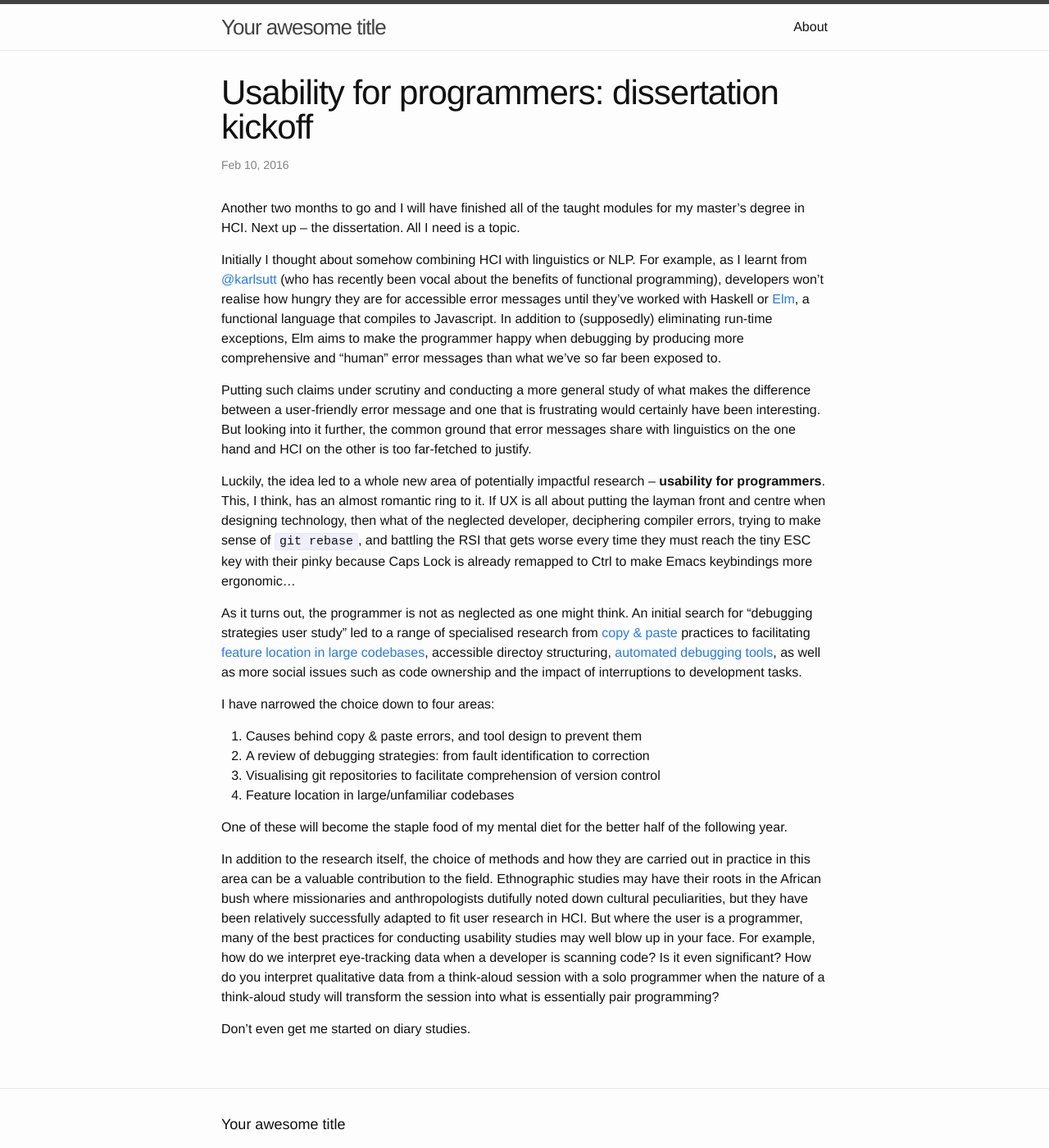
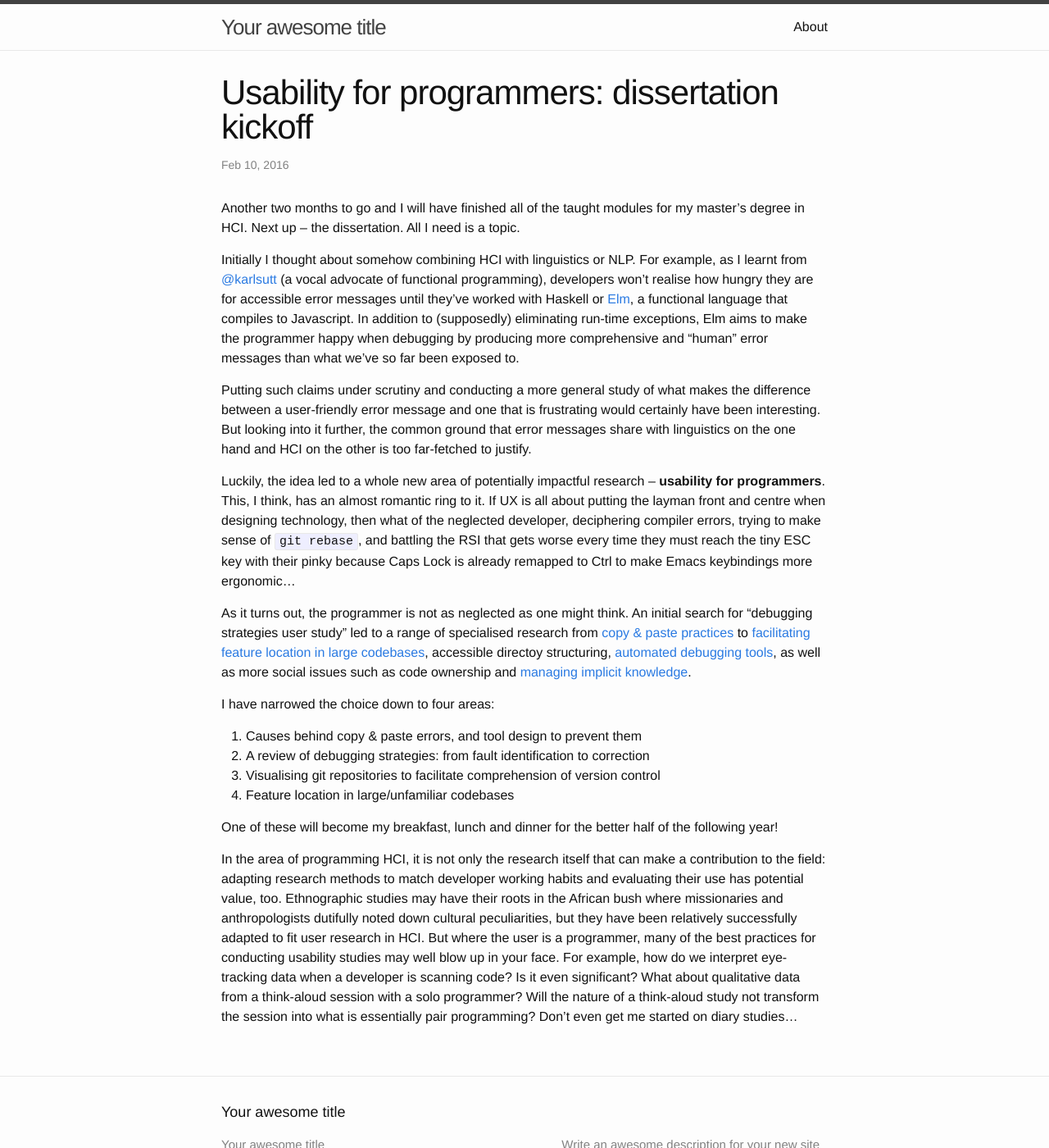
Before and after one commit to elisehein/blog, a Jekyll site: the page built from _posts/2016-02-10-msc-topic.md, in a window 1280 px wide and 1400 px high. Shown: the whole window at 82% size. Built offline with Jekyll 4.4.1, drawn with Linux system fonts in a browser that asks for light colours.

Commit message:
New post: Handy

```diff
--- a/_posts/2016-02-10-msc-topic.md
+++ b/_posts/2016-02-10-msc-topic.md
@@ -7,7 +7,7 @@
 tags:
 - msc
 - dev ux
-- ux research methods
+- hci research methods
 ---
 
 Another two months to go and I will have finished all of the taught modules
@@ -15,14 +15,13 @@
 topic.
 
 Initially I thought about somehow combining HCI with linguistics or NLP. For
-example, as I learnt from [@karlsutt](http://twitter.com/karlsutt) (who has
-recently been vocal about the benefits of functional programming), developers
-won't realise how hungry they are for accessible error messages until
-they've worked with Haskell or [Elm](http://elm-lang.org), a functional
-language that compiles to Javascript. In addition to (supposedly) eliminating
-run-time exceptions, Elm aims to make the programmer happy when debugging by
-producing more comprehensive and "human" error messages than what we've so far
-been exposed to.
+example, as I learnt from [@karlsutt](http://twitter.com/karlsutt) (a vocal
+advocate of functional programming), developers won't realise how hungry they
+are for accessible error messages until they've worked with Haskell or
+[Elm](http://elm-lang.org), a functional language that compiles to Javascript.
+In addition to (supposedly) eliminating run-time exceptions, Elm aims to make
+the programmer happy when debugging by producing more comprehensive and
+"human" error messages than what we've so far been exposed to.
 
 Putting such claims under scrutiny and conducting a more general study of what
 makes the difference between a user-friendly error message and one that is
@@ -41,13 +40,13 @@
 As it turns out, the programmer is not as neglected as one might think. An
 initial search for "debugging strategies user study" led to a range of
 specialised research from [copy &
-paste](http://ieeexplore.ieee.org/xpl/login.jsp?tp=&arnumber=1334896&url=http%3A%2F%2Fieeexplore.ieee.org%2Fxpls%2Fabs_all.jsp%3Farnumber%3D1334896)
-practices to facilitating [feature location in large codebases](How developers
-perform feature location tasks: a human-centric and process-oriented
-exploratory study), accessible directoy structuring, [automated debugging
+paste practices](http://ieeexplore.ieee.org/xpl/login.jsp?tp=&arnumber=1334896&url=http%3A%2F%2Fieeexplore.ieee.org%2Fxpls%2Fabs_all.jsp%3Farnumber%3D1334896)
+to [facilitating feature location in large
+codebases](http://onlinelibrary.wiley.com/doi/10.1002/smr.1593/abstract),
+accessible directoy structuring, [automated debugging
 tools](http://dl.acm.org/citation.cfm?id=2001445), as well as more social
-issues such as code ownership and the impact of interruptions to development
-tasks.
+issues such as code ownership and [managing implicit
+knowledge](http://dl.acm.org/citation.cfm?id=1134355).
 
 I have narrowed the choice down to four areas:
 
@@ -56,19 +55,19 @@
 3. Visualising git repositories to facilitate comprehension of version control
 4. Feature location in large/unfamiliar codebases
 
-One of these will become the staple food of my mental diet for the better half
-of the following year.
+One of these will become my breakfast, lunch and dinner for the better half
+of the following year!
 
-In addition to the research itself, the choice of methods and how they are
-carried out in practice in this area can be a valuable contribution to the
-field. Ethnographic studies may have their roots in the African bush where
-missionaries and anthropologists dutifully noted down cultural peculiarities,
-but they have been relatively successfully adapted to fit user research in
-HCI. But where the user is a programmer, many of the best practices for
-conducting usability studies may well blow up in your face. For example, how
-do we interpret eye-tracking data when a developer is scanning code? Is it
-even significant? How do you interpret qualitative data from a think-aloud
-session with a solo programmer when the nature of a think-aloud study will
-transform the session into what is essentially pair programming?
-
-Don't even get me started on diary studies.
+In the area of programming HCI, it is not only the research itself that can
+make a contribution to the field: adapting research methods to match developer
+working habits and evaluating their use has potential value, too. Ethnographic
+studies may have their roots in the African bush where missionaries and
+anthropologists dutifully noted down cultural peculiarities, but they have
+been relatively successfully adapted to fit user research in HCI. But where
+the user is a programmer, many of the best practices for conducting usability
+studies may well blow up in your face. For example, how do we interpret
+eye-tracking data when a developer is scanning code? Is it even significant?
+What about qualitative data from a think-aloud session with a solo
+programmer? Will the nature of a think-aloud study not transform the session
+into what is essentially pair programming? Don't even get me started on diary
+studies...
```
Also changed, not shown: _posts/2015-12-26-fruit-flies-like-a-banana.md (+2 -0 lines), _posts/2016-02-20-handy.md (added, +29 -0 lines), assets/timeflies.png (added), 2 other files.
